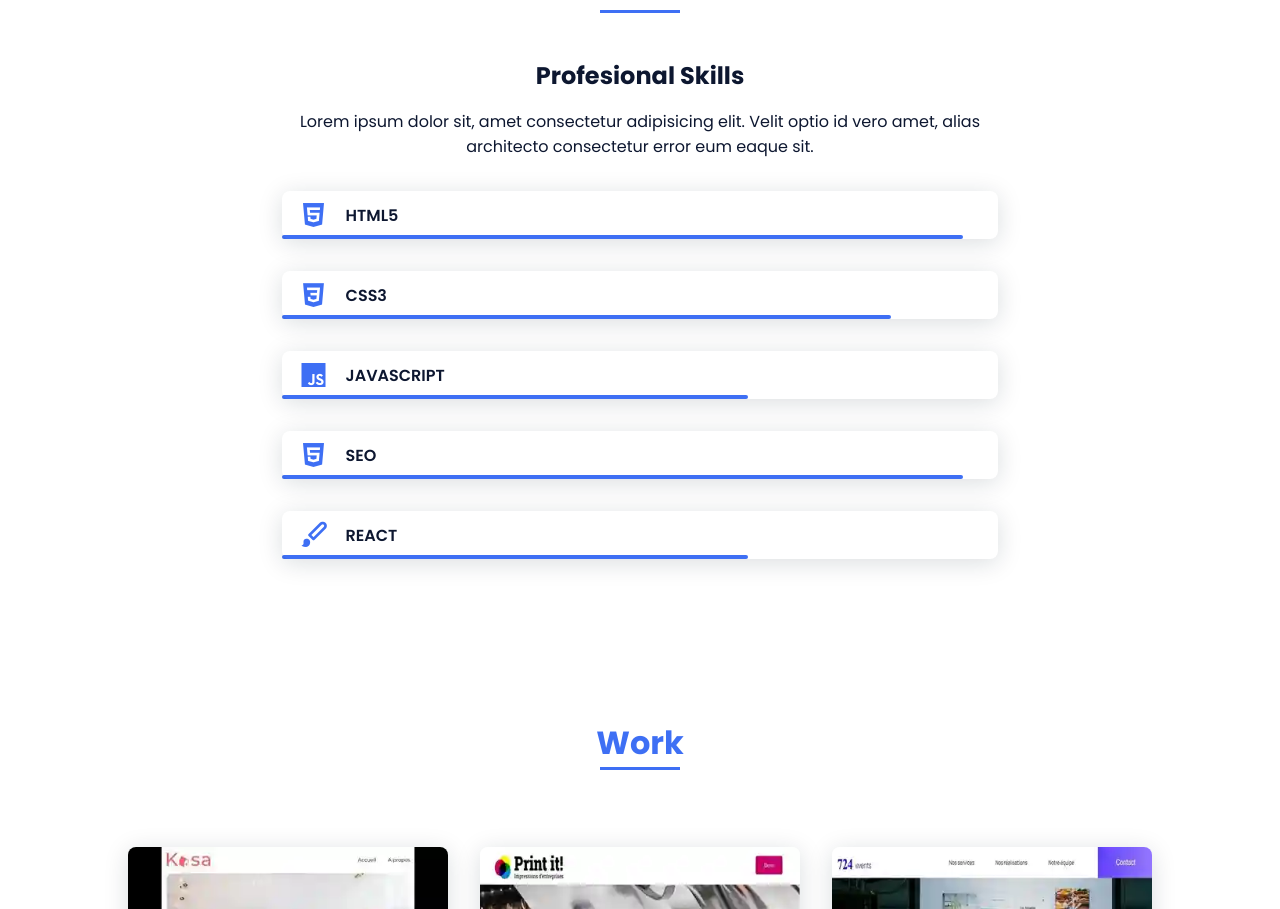
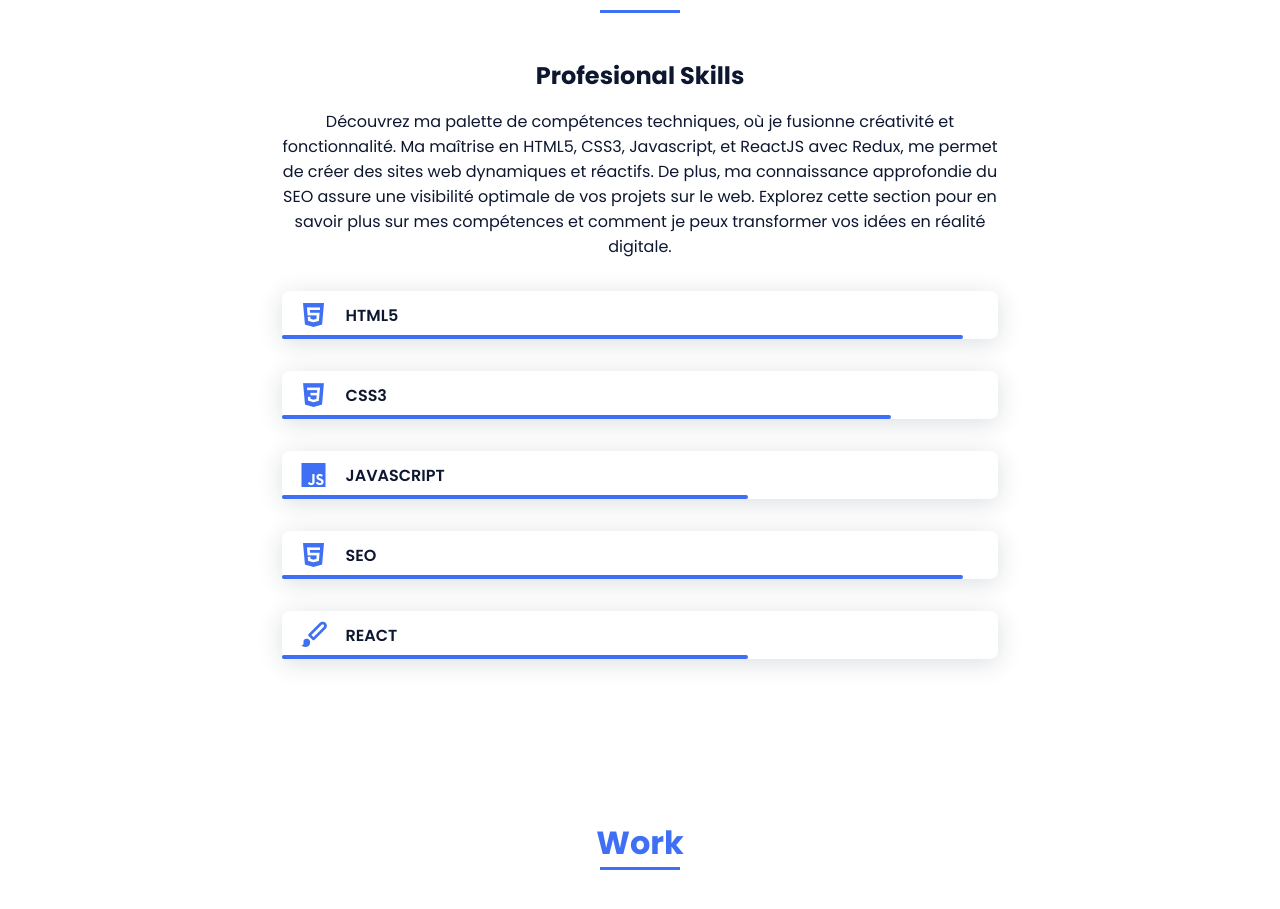
Before and after one commit to amoungui/porfolio, a React (Create React App) app: page / in a window 1280 px wide. Shown: the part 1332-2241 px from the top of the page. Built offline with nearby package versions, Linux system fonts and the light colour scheme.

Commit message:
add description of profesional Skills

```diff
--- a/src/Pages/Home/Home.jsx
+++ b/src/Pages/Home/Home.jsx
@@ -21,11 +21,7 @@ const Home = () => {
   useEffect(() => {
     // "Backend Developer",
     const typed = new Typed(el.current, {
-      strings: [
-        "coder",
-        "Frontend Developer",
-        "Software Engineer",
-      ],
+      strings: ["coder", "Frontend Developer", "Software Engineer"],
       loop: true,
       typeSpeed: 100,
       backSpeed: 80,
@@ -136,9 +132,13 @@ const Home = () => {
           <div>
             <h2 className="skills__subtitle">Profesional Skills</h2>
             <p className="skills__text">
-              Lorem ipsum dolor sit, amet consectetur adipisicing elit. Velit
-              optio id vero amet, alias architecto consectetur error eum eaque
-              sit.
+              Découvrez ma palette de compétences techniques, où je fusionne
+              créativité et fonctionnalité. Ma maîtrise en HTML5, CSS3,
+              Javascript, et ReactJS avec Redux, me permet de créer des sites web dynamiques
+              et réactifs. De plus, ma connaissance approfondie du SEO assure
+              une visibilité optimale de vos projets sur le web. Explorez cette
+              section pour en savoir plus sur mes compétences et comment je peux
+              transformer vos idées en réalité digitale.
             </p>
             <SkillsCard
               skillsName="HTML5"
@@ -187,7 +187,11 @@ const Home = () => {
         </div>
       </section>
 
-      <section className="contact section FormContainer" id="contact" data-testid="contact">
+      <section
+        className="contact section FormContainer"
+        id="contact"
+        data-testid="contact"
+      >
         <h2 className="section-title">Contact</h2>
 
         <div className="bd-grid">
```
